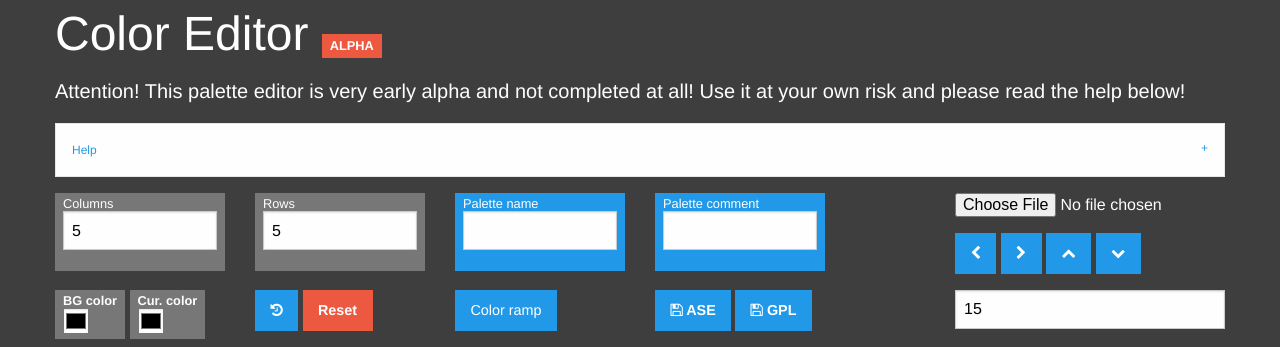
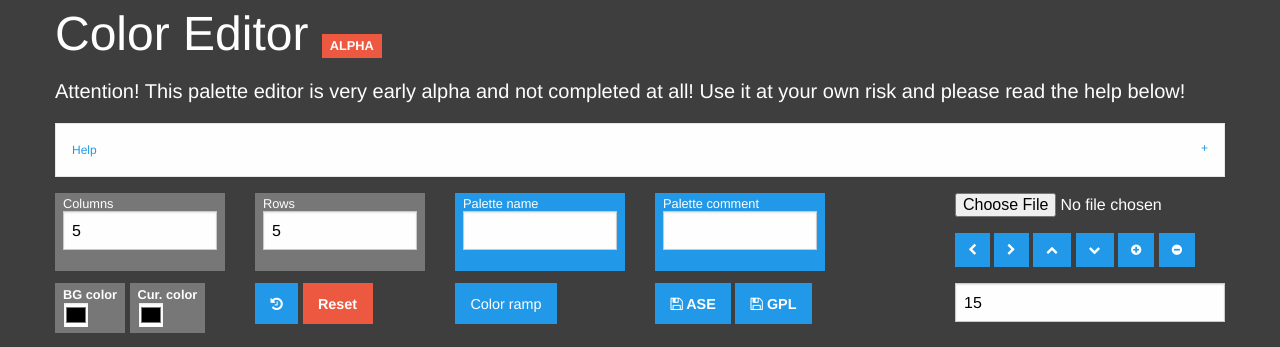
Before and after one commit to Ravetracer/colorpalettes, a PHP site: template views/editor/index.html.twig in a window 1280 px wide. Shown: the part 55-402 px from the top of the page. Run offline with PHP 8.4, Linux system fonts and the light colour scheme; the template is opened without the code that fills it, so the values that code supplies are empty; some libraries are stand-ins or nearby versions.

Commit message:
Updated palette editor
- added image picker zoom functionality
- fixed move image functionality (use .a instead of button as jQuery selector)

```diff
--- a/views/editor/index.html.twig
+++ b/views/editor/index.html.twig
@@ -68,24 +68,34 @@
                 </div>
                 <div class="row">
                     <div class="medium-12 columns">
-                        <span data-tooltip aria-haspopup="true" class="has-tip top" data-disable-hover="false" tabindex="1" title="Move image to the left">
-                            <a href="#" class="button slideImage" data-direction='left'>
+                        <span data-tooltip aria-haspopup="true" class="has-tip top" data-disable-hover="false" title="Move image to the left">
+                            <a href="#" class="small button slideImage" data-direction='left'>
                                 <i class="fa fa-chevron-left"></i>
                             </a>
                         </span>
-                        <span data-tooltip aria-haspopup="true" class="has-tip top" data-disable-hover="false" tabindex="1" title="Move image to the right">
-                            <a href="#" class="button slideImage" data-direction='right'>
+                        <span data-tooltip aria-haspopup="true" class="has-tip top" data-disable-hover="false" title="Move image to the right">
+                            <a href="#" class="small button slideImage" data-direction='right'>
                                 <i class="fa fa-chevron-right"></i>
                             </a>
                         </span>
-                        <span data-tooltip aria-haspopup="true" class="has-tip top" data-disable-hover="false" tabindex="1" title="Move image upwards">
-                            <a href="#" class="button slideImage" data-direction='up'>
+                        <span data-tooltip aria-haspopup="true" class="has-tip top" data-disable-hover="false" title="Move image upwards">
+                            <a href="#" class="small button slideImage" data-direction='up'>
                                 <i class="fa fa-chevron-up"></i>
                             </a>
                         </span>
-                        <span data-tooltip aria-haspopup="true" class="has-tip top" data-disable-hover="false" tabindex="1" title="Move image downwards">
-                            <a href="#" class="button slideImage" data-direction='down'>
+                        <span data-tooltip aria-haspopup="true" class="has-tip top" data-disable-hover="false" title="Move image downwards">
+                            <a href="#" class="small button slideImage" data-direction='down'>
                                 <i class="fa fa-chevron-down"></i>
+                            </a>
+                        </span>
+                        <span data-tooltip aria-haspopup="true" class="has-tip top" data-disable-hover="false" title="Zoom in">
+                            <a href="#" class="small button imageZoom" data-zoom="in">
+                                <i class="fa fa-plus-circle"></i>
+                            </a>
+                        </span>
+                        <span data-tooltip aria-haspopup="true" class="has-tip top" data-disable-hover="false" title="Zoom out">
+                            <a href="#" class="small button imageZoom" data-zoom="out">
+                                <i class="fa fa-minus-circle"></i>
                             </a>
                         </span>
                     </div>
--- a/views/editor/js/editor.html.twig
+++ b/views/editor/js/editor.html.twig
@@ -232,7 +232,7 @@
         }
     };
 
-    function loadPreviewImage(input, originX, originY) {
+    function loadPreviewImage(input, originX, originY, imageZoom) {
         /**
          * image picker code
          */
@@ -240,8 +240,21 @@
             context = canvas.getContext('2d'),
             img = new Image();
 
+        context.clearRect(0, 0, canvas.width, canvas.height);
+
+        context.webkitImageSmoothingEnabled = false;
+        context.mozImageSmoothingEnabled = false;
+        context.imageSmoothingEnabled = false;
+
         img.onload = function () {
-            context.drawImage(this, originX, originY);
+            if (isNaN(imageZoom)) {
+                imageZoom = 1;
+            }
+            var iw = img.width * imageZoom,
+                ih = img.height * imageZoom;
+
+            context.drawImage(this, originX, originY, iw, ih);
+            //context.drawImage(this, originX, originY);
         };
 
         if (input.files && input.files[0]) {
@@ -263,7 +276,8 @@
             storedColors = null,
             originX = 0,
             originY = 0,
-            slideSpeed = parseInt(sels.get('#imgSlideSteps').val(), 10);
+            slideSpeed = parseInt(sels.get('#imgSlideSteps').val(), 10),
+            imageZoom = 1;
 
         if (typeof(Storage) !== "undefined") {
             if (localStorage.getItem('numCols') !== null) {
@@ -363,6 +377,7 @@
                     srcCol
             );
 
+            console.log(curCol, bgCol, srcCol);
             elem.css('background-color', srcCol);
             if (bgCol === srcCol) {
                 elem.attr('data-changed', '0');
@@ -383,7 +398,7 @@
         /**
          * slide/move image
          */
-        sels.get('button.slideImage').click(function(e) {
+        sels.get('a.slideImage').click(function(e) {
             e.preventDefault();
             var direction = $(this).attr('data-direction');
 
@@ -404,7 +419,34 @@
                     originY+=slideSpeed;
                     break;
             }
-            loadPreviewImage(document.getElementById('previewImageLoader'), originX, originY);
+            loadPreviewImage(document.getElementById('previewImageLoader'), originX, originY, imageZoom);
+        });
+
+        /**
+         * zoom image
+         */
+        sels.get('a.imageZoom').click(function(e) {
+            console.log(imageZoom);
+            e.preventDefault();
+            var zoomDir = $(this).attr('data-zoom');
+
+            switch (zoomDir) {
+                case 'in':
+                    console.log('zoom in');
+                    imageZoom+=.1;
+                    if (imageZoom > 5) {
+                        imageZoom = 5;
+                    }
+                    break;
+
+                case 'out':
+                    imageZoom-=.1;
+                    if (imageZoom <= 0) {
+                        imageZoom = 0.1;
+                    }
+                    break;
+            }
+            loadPreviewImage(document.getElementById('previewImageLoader'), originX, originY, imageZoom);
         });
 
         /**
```
